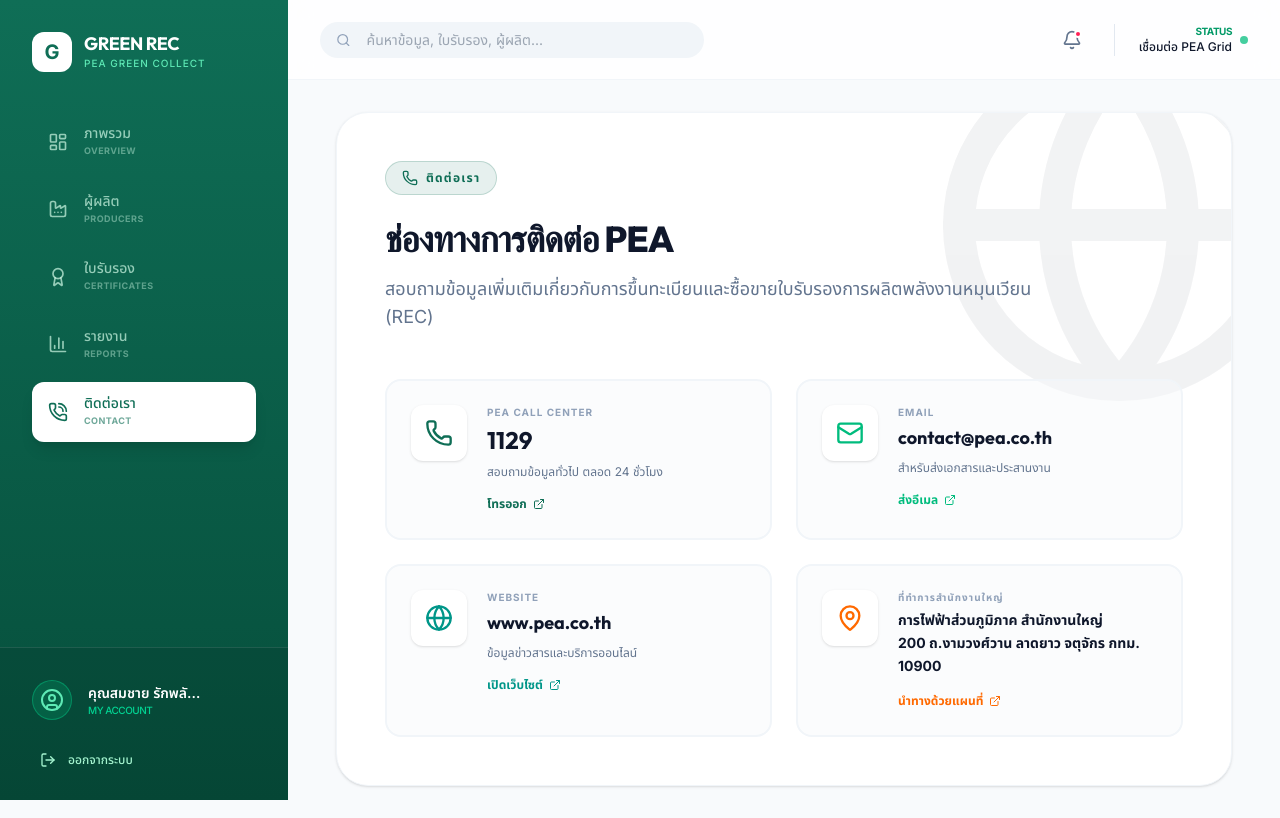
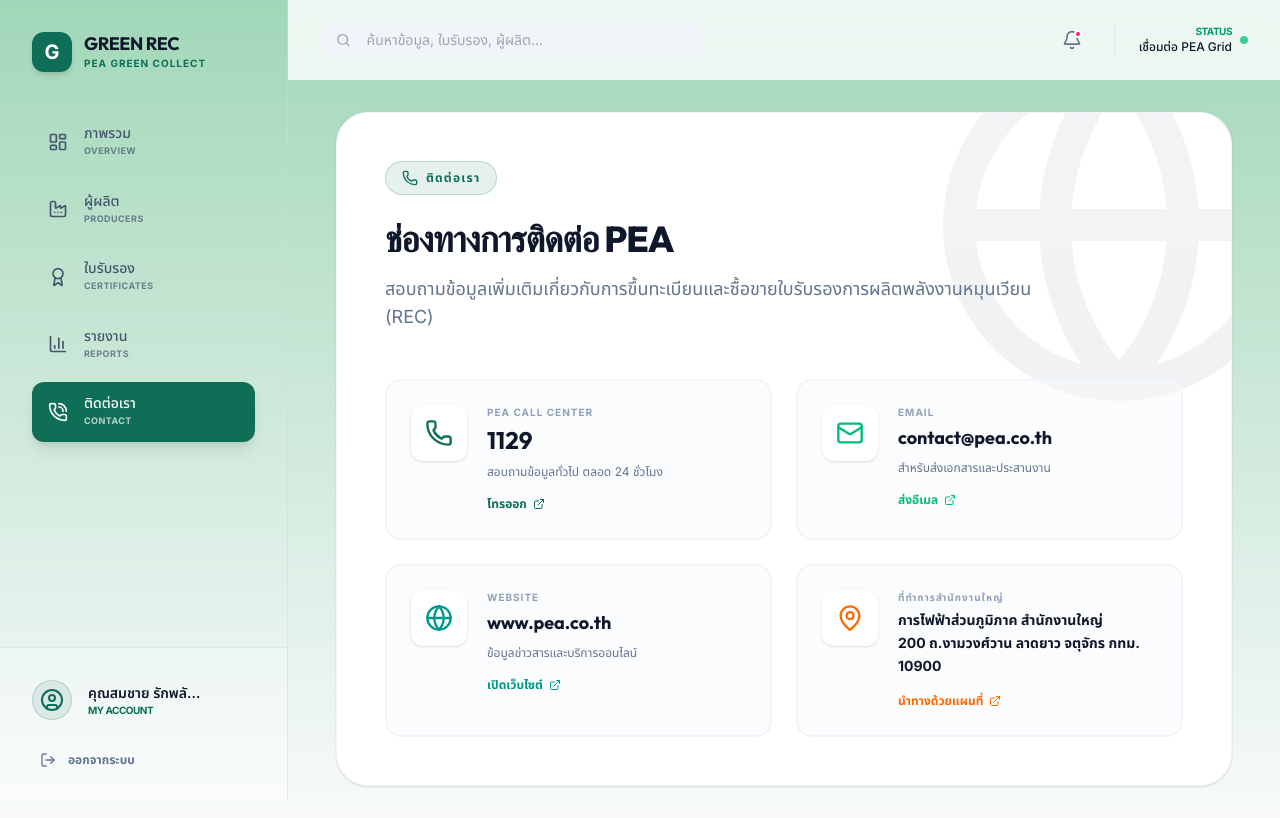
Before and after one commit to chubbypak-byte/Green-REC, a React (Vite) app: page /contact in a window 1280 px wide. Built offline with nearby package versions, Linux system fonts and the light colour scheme.

Commit message:
style: update sidebar and background design
Refine the UI theme with a gradient background and updated sidebar styling to improve visual consistency and branding.

```diff
--- a/src/components/Layout.tsx
+++ b/src/components/Layout.tsx
@@ -12,7 +12,7 @@
 
   if (isAuthPage) {
     return (
-      <div className="min-h-screen bg-slate-50 font-sans">
+      <div className="min-h-screen bg-gradient-to-b from-[#A1D7B8] to-slate-50 font-sans">
         <AnimatePresence mode="wait">
           <motion.div
             key={location.pathname}
@@ -29,7 +29,7 @@
   }
 
   return (
-    <div className="min-h-screen bg-slate-50 font-sans flex">
+    <div className="min-h-screen bg-gradient-to-b from-[#A1D7B8] to-slate-50 font-sans flex">
       <Sidebar />
 
       <main className="flex-1 ml-72">
--- a/src/components/Sidebar.tsx
+++ b/src/components/Sidebar.tsx
@@ -30,15 +30,15 @@
   const navigate = useNavigate();
 
   return (
-    <aside className="w-72 h-screen sidebar-gradient text-white flex flex-col fixed left-0 top-0 z-50">
+    <aside className="w-72 h-screen bg-gradient-to-b from-[#A1D7B8] to-slate-50 border-r border-emerald-200/50 flex flex-col fixed left-0 top-0 z-50">
       <div className="p-8">
         <div className="flex items-center gap-3 mb-10">
-          <div className="w-10 h-10 bg-white rounded-xl flex items-center justify-center text-pea-green font-bold text-xl">
+          <div className="w-10 h-10 bg-pea-green rounded-xl flex items-center justify-center text-white font-bold text-xl shadow-md">
             G
           </div>
-          <div>
-            <h1 className="font-display font-bold text-lg leading-tight">GREEN REC</h1>
-            <p className="text-[10px] text-emerald-300 font-medium tracking-widest uppercase">PEA Green Collect</p>
+          <div className="text-pea-green">
+            <h1 className="font-display font-bold text-lg leading-tight text-slate-900">GREEN REC</h1>
+            <p className="text-[10px] font-bold tracking-widest uppercase">PEA Green Collect</p>
           </div>
         </div>
 
@@ -50,14 +50,14 @@
               className={({ isActive }) => cn(
                 "flex items-center gap-4 px-4 py-3.5 rounded-xl transition-all duration-300 group",
                 isActive
-                  ? "bg-white text-pea-green shadow-lg"
-                  : "text-emerald-100/70 hover:bg-white/10 hover:text-white"
+                  ? "bg-pea-green text-white shadow-lg"
+                  : "text-slate-600 hover:bg-white/40 hover:text-pea-green"
               )}
             >
               <item.icon className={cn("w-5 h-5", "group-hover:scale-110 transition-transform")} />
               <div className="flex flex-col">
                 <span className="font-medium text-sm leading-none mb-1">{item.label}</span>
-                <span className="text-[9px] uppercase tracking-wider opacity-60 font-bold">{item.en}</span>
+                <span className="text-[9px] uppercase tracking-wider opacity-70 font-bold">{item.en}</span>
               </div>
               {/* Active Indicator */}
               <div className="ml-auto opacity-0 group-[.active]:opacity-100 transition-opacity">
@@ -68,25 +68,25 @@
         </nav>
       </div>
 
-      <div className="mt-auto p-6 border-t border-white/10 bg-black/10">
+      <div className="mt-auto p-6 border-t border-emerald-200/50 bg-white/20">
         <NavLink
           to="/"
           className={({ isActive }) => cn(
             "flex items-center gap-4 mb-4 p-2 rounded-xl transition-all",
-            isActive ? "bg-white/10" : "hover:bg-white/5"
+            isActive ? "bg-white/40" : "hover:bg-white/30"
           )}
         >
-          <div className="w-10 h-10 rounded-full bg-emerald-500/20 border border-emerald-500/50 flex items-center justify-center overflow-hidden">
-             <UserCircle className="w-6 h-6 text-emerald-300" />
+          <div className="w-10 h-10 rounded-full bg-pea-green/10 border border-pea-green/20 flex items-center justify-center overflow-hidden">
+             <UserCircle className="w-6 h-6 text-pea-green" />
           </div>
-          <div className="flex flex-col">
-            <span className="text-sm font-semibold truncate max-w-[120px]">{GLOBAL_DATA.user.name}</span>
-            <span className="text-[10px] text-emerald-400 font-medium tracking-tighter uppercase">My Account</span>
+          <div className="flex flex-col text-slate-700">
+            <span className="text-sm font-semibold truncate max-w-[120px] text-slate-900">{GLOBAL_DATA.user.name}</span>
+            <span className="text-[10px] font-bold tracking-tighter uppercase text-pea-green">My Account</span>
           </div>
         </NavLink>
         <button
           onClick={() => navigate('/login')}
-          className="w-full flex items-center gap-3 px-4 py-2 text-xs font-medium text-emerald-200 hover:text-white transition-colors"
+          className="w-full flex items-center gap-3 px-4 py-2 text-xs font-bold text-slate-500 hover:text-pea-green transition-colors"
         >
           <LogOut className="w-4 h-4" />
           ออกจากระบบ
```
